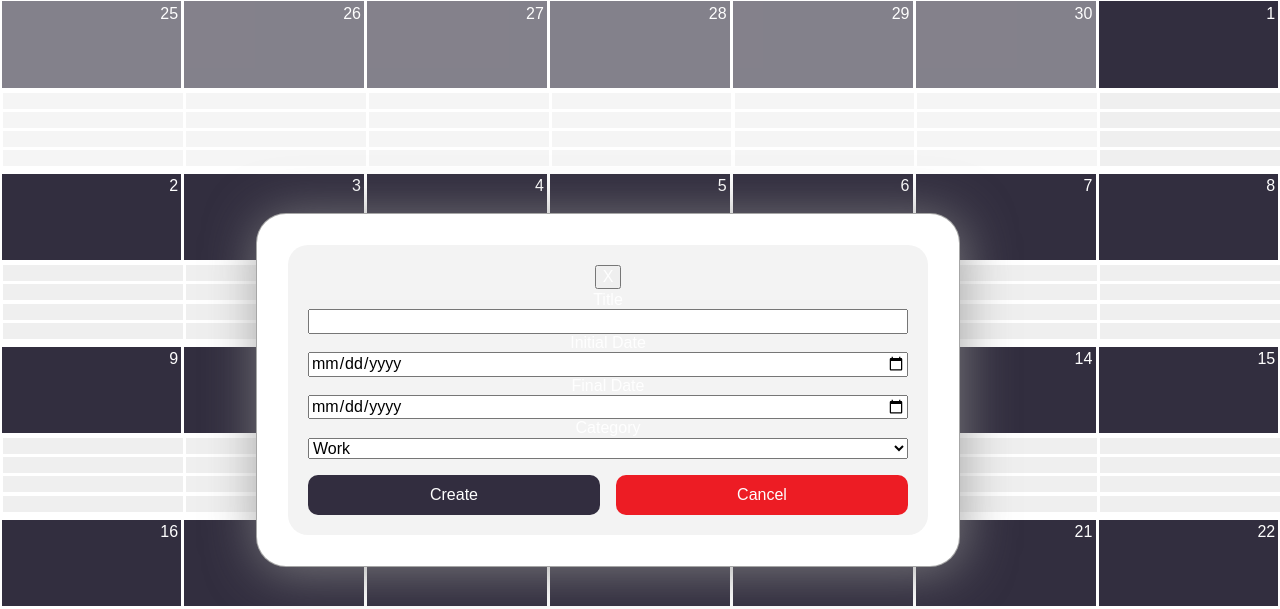
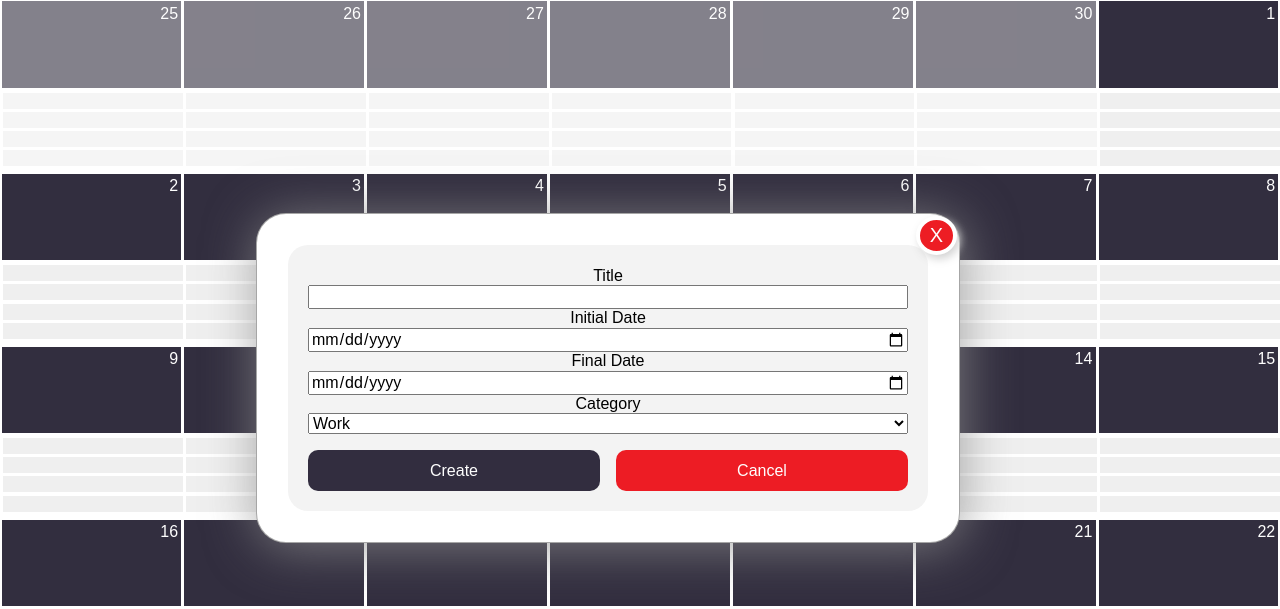
Before and after one commit to victor-gv/JS-Calendar, a plain HTML site: page index.html in a window 1280 px wide. Shown: the part 187-796 px from the top of the page. Drawn offline with Linux system fonts and the light colour scheme; a web font is replaced by a local one.

Commit message:
css update

```diff
--- a/index.html
+++ b/index.html
@@ -81,19 +81,19 @@
                             <div class="new-event__form">
                                 <form action="#">
                                     <div>
-                                        <label class"label" for="eventTitle">Title</label>
+                                        <label class="eventTitle">Title</label>
                                         <input class= "input" type="text" id="eventTitle"></input>
                                     </div>
                                     <div>
-                                        <label for="initialDate">Initial Date</label>
+                                        <label class="initialDate">Initial Date</label>
                                         <input class= "input" type="date" id="initialDate"></input>
                                     </div>
                                     <div>
-                                        <label for="finalDate">Final Date</label>
+                                        <label class="finalDate">Final Date</label>
                                         <input class= "input" type="date" id="finalDate"></input>
                                     </div>
                                     <div>
-                                        <label for="category">Category</label>
+                                        <label class="category">Category</label>
                                         <select class= "select" id="category">
                                             <option value="work">Work</option>
                                             <option value="personal">Personal</option>
--- a/src/css/modal-addEvent.css
+++ b/src/css/modal-addEvent.css
@@ -51,11 +51,22 @@
     width: -webkit-fill-available;
     color: black;
 }
+.closeBtnEvent{
+    background: #ed1d24;
+    position: absolute;
+    padding: 4px 10px;
+    border: white 4px solid;
+    border-radius: 100%;
+    font-size: 20px;
+    font-family: revert;
+    filter: drop-shadow(3px 4px 4px lightgray);
+    right: 0;
+    margin: -49px 2px 1px 1px;
+}
 
-
-
-
-
+.eventTitle, .initialDate, .finalDate, .category {
+    color: black;
+}
 
 .event-details, .day-info {
     display: none;
```
